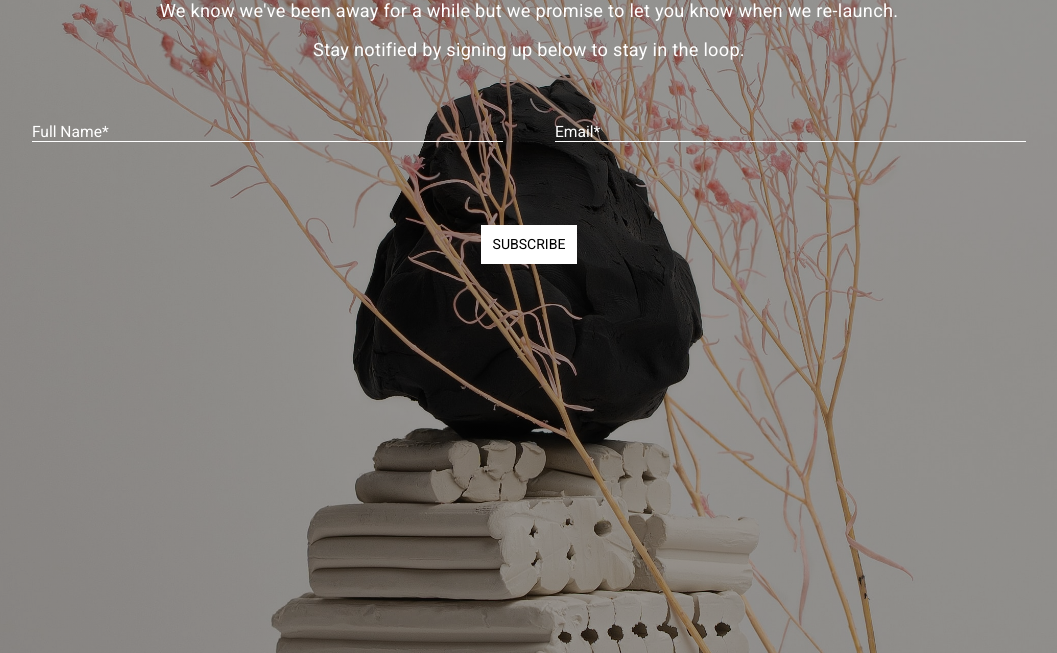
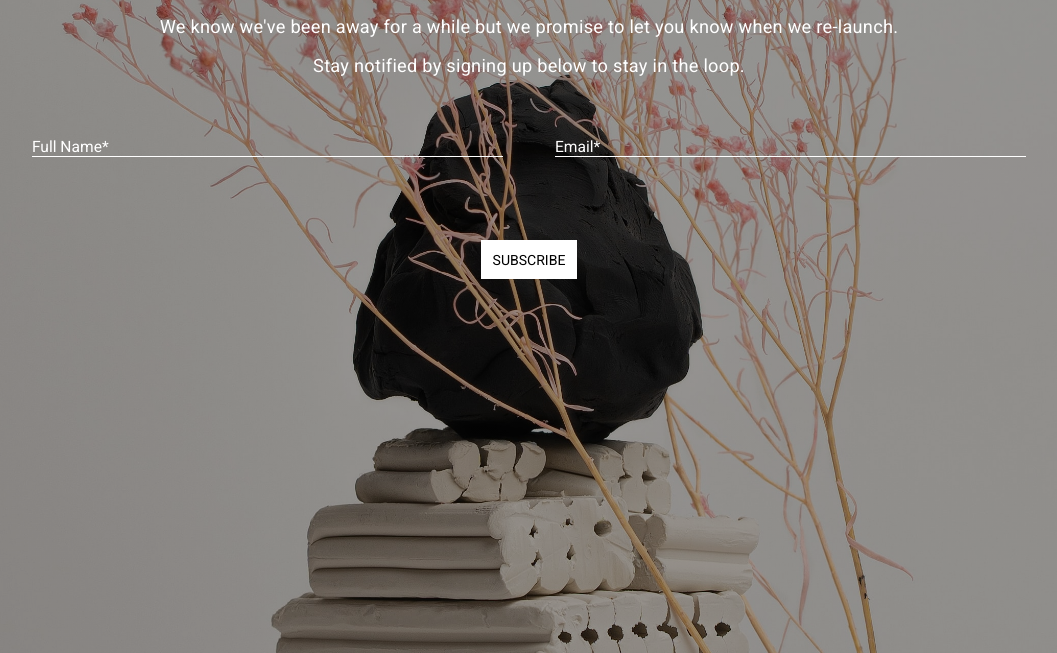
Before and after one commit to Khris-Pope/iamxiscomingsoon, a plain HTML site: page index.html in a window 1280 px wide. Shown: the part 147-800 px from the top of the page, without its empty margins (111-1168 px from the left). Drawn offline with nearby package versions, Linux system fonts and the light colour scheme; a web font is replaced by a local one.

Commit message:
Update coming-soon.css

```diff
--- a/coming-soon.css
+++ b/coming-soon.css
@@ -98,7 +98,7 @@ a{
 }
 
 section{
-   padding-block: 4.5rem;
+   padding-block: 6rem;
    position: relative;
 }
 
```
